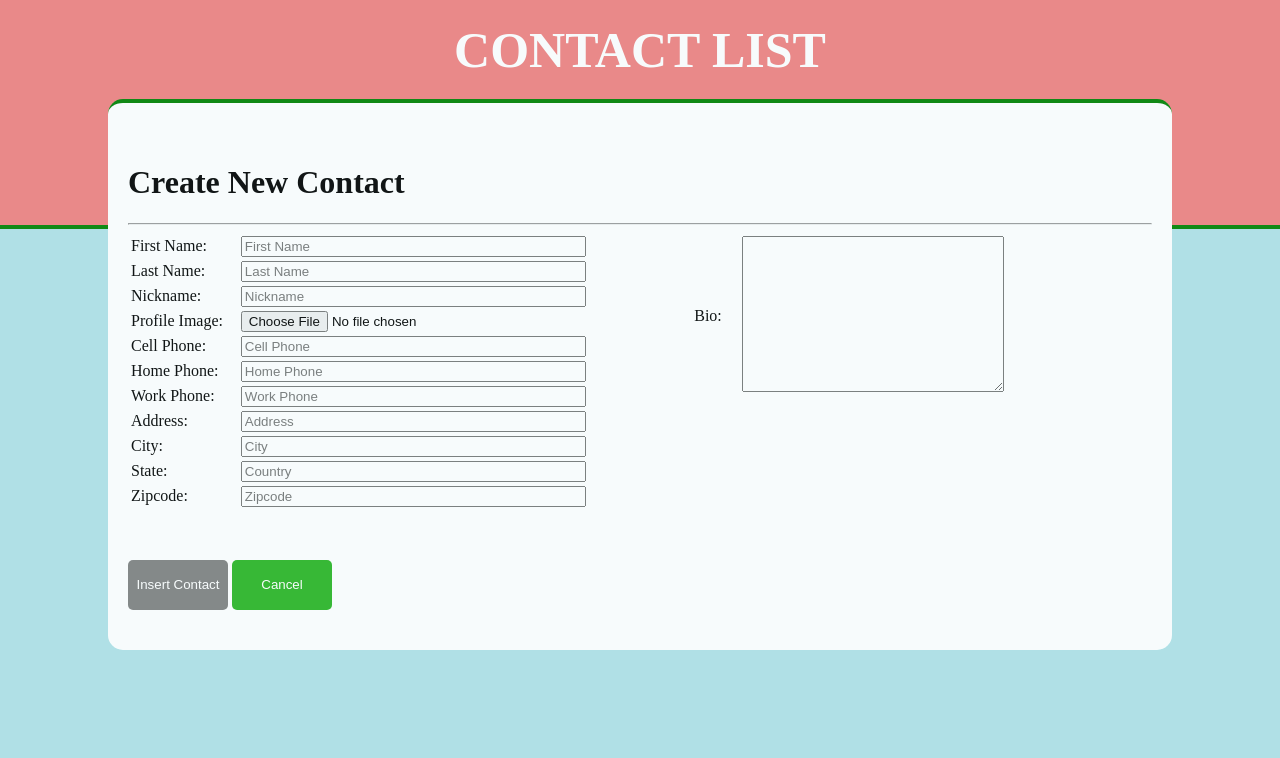
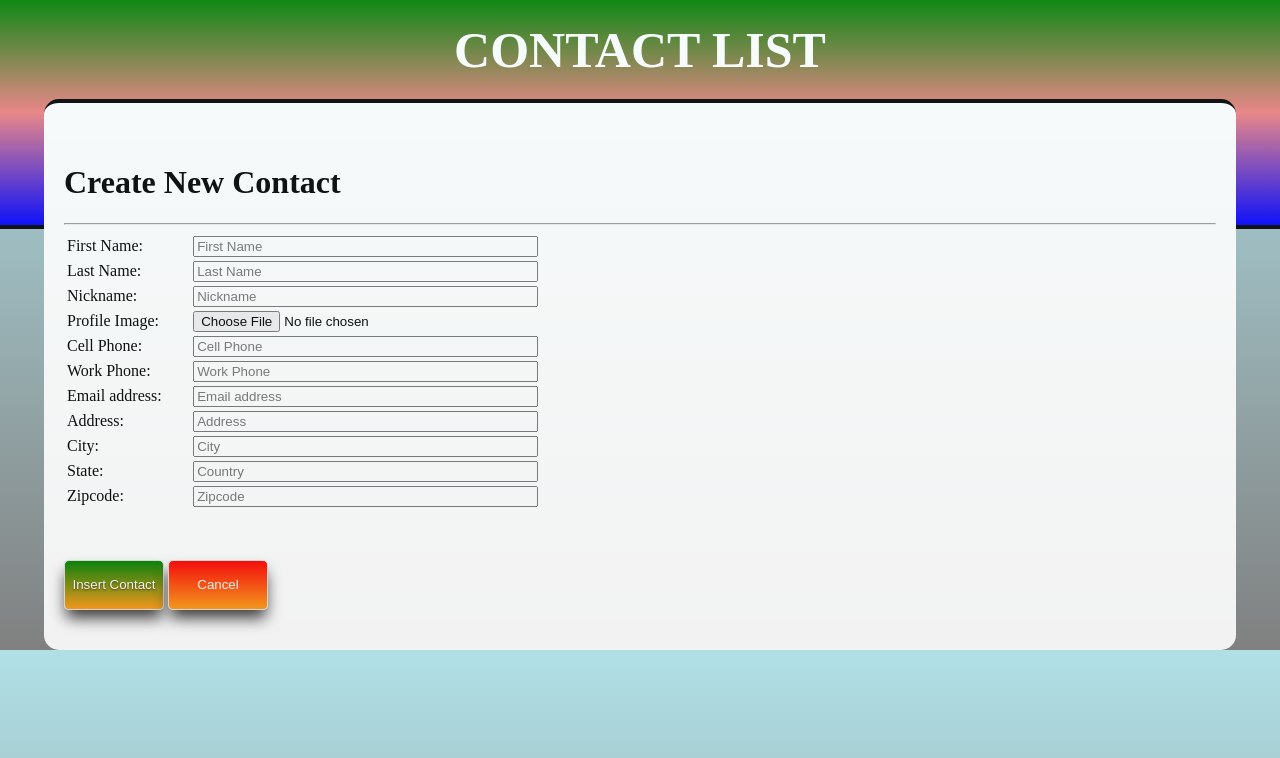
Before and after one commit to LamiaRimty/Rimty-s-Address-book, a PHP site: page /insert_contact.php in a window 1280 px wide. Shown: the top 758 px of the page. Run offline with PHP 8.4, Linux system fonts and the light colour scheme; data that the repository does not hold is empty; some libraries are stand-ins or nearby versions.

Commit message:
added design

```diff
--- a/contact.php
+++ b/contact.php
@@ -57,10 +57,10 @@ while ($row = mysqli_fetch_assoc($sql_contact)) {
 					<div class="contact_info">
 						<p><b>Nickname:</b><?php echo $person['contact_nickname'] ?> </p>
 						<p><b>Cell Phone:</b> <?php echo $person['contact_cphone'] ?> </p>
-						<p><b>Home Phone:</b> <?php echo $person['contact_hphone'] ?> </p>
-						<p><b>Work Phone:</b><?php echo $person['contact_wphone'] ?> </p>
+				        <p><b>Work Phone:</b><?php echo $person['contact_wphone'] ?> </p>
+				        <p><b>Email Address:</b> <?php echo $person['contact_email'] ?> </p>
 						<p><b>Address:</b> <a href="http://maps.google.com/?q= <?php echo $person['contact_address'] ." " . $person['contact_city'] . " " .  $person['contact_state'] . " " . $person['contact_zipcode'] ?>"  target="_blank" > <?php echo $person['contact_address'] ." " . $person['contact_city'] . " " .  $person['contact_state'] . " " . $person['contact_zipcode'] ?> </a></p>
-						<p><b>Bio:</b> <?php echo   $person['contact_notes'] ?> </p>
+
 					</div>
 					<div class="clear"></div>
 				</div>
--- a/css/styles.css
+++ b/css/styles.css
@@ -2,6 +2,8 @@ body{font-family:"Times New Roman", Times, serif;
 padding:0;
 margin:0;
  background-color:powderblue;
+background: linear-gradient(powderblue,gray);
+
  opacity: 0.9;
 }
 
@@ -9,26 +11,85 @@ margin:0;
 .floatr{float:right;}
 .clear{clear:both;}
 
-.header{width:100%; border-bottom:4px solid green; height: 225px; background-color: lightcoral ; }
+.header{width:100%; border-bottom:4px solid black; height: 225px;   background: linear-gradient(green,lightcoral,blue); }
 .header .headerContent{width:80%; margin:0 auto; line-height:100px;}
 .header .headerContent h1{margin:0; text-align: center; color:#ffffff; font-size: 50px; font-weight: bold;}
 
 .wrapper{width:100%;}
 
-.content{width:80%;
+.content{width:90%;
 margin:-130px auto 0 auto;
 background-color:#ffffff;
-border-top:4px solid green;
+border-top:4px solid black;
 padding:40px 20px;
 border-radius: 15px;
 }
 
-.contact{width:100%;}
+.contact{width:100%;
+
+}
 .contact_info{width:57%; float:right; margin-left:3%;}
 
 
 
-.pageTitle{margin-bottom:50px;}
+.pageTitle{margin-bottom:50px;
+}
 
-.insert_contact_button{width: 100px; height: 50px; background-color:grey; color:#ffffff; border:none; margin-top:50px; border-radius: 5px;}
-.cancel_contact_button{width: 100px; height: 50px; background-color:#2bb424; color:#ffffff; border:none; margin-top:50px;border-radius: 5px;}
+.pageTitle>tr{
+	width: 100px;
+ height: 50px;
+ background-color:grey;
+ color:#ffffff;
+border:none; margin-top:50px;
+border-radius: 5px;
+box-sizing: border-box;
+box-shadow: 0px 10px 15px  -2px #333;
+}
+
+.insert_contact_button{
+width: 100px;
+ height: 50px;
+ background-color:grey;
+ color:#ffffff;
+border:none; margin-top:50px;
+border-radius: 5px;
+box-sizing: border-box;
+box-shadow: 0px 10px 15px  -2px #333;
+ background: #fc3;
+    background: linear-gradient(green,#f91);
+    border: 1px solid #ddd;
+    color: white;
+    text-decoration: none;
+text-shadow: 0 1px 2px rgba(0, 0,0,0.6);
+
+}
+
+
+.cancel_contact_button{
+	width: 100px;
+	height: 50px;
+	background-color:#2bb424;
+     color:#ffffff;
+	border:none;
+	margin-top:50px;
+	border-radius: 5px;
+	box-sizing: border-box;
+    box-shadow: 0px 10px 15px  -2px #333;
+
+    background: linear-gradient(red,#f91);
+    border: 1px solid #ddd;
+    color: white;
+}
+
+
+
+.insert_contact_button:hover{
+    border-color: #888;
+    text-shadow: 0 1px  2px rgba(0, 0,0,0.9);
+    background: blue;
+    }
+.cancel_contact_button:hover{
+    border-color: #888;
+    text-shadow: 0 1px  2px rgba(0, 0,0,0.9);
+    background: blue;
+    }
--- a/includes/header.inc
+++ b/includes/header.inc
@@ -1,3 +1,4 @@
 <div class="header">
 	<div class="headerContent"><h1><strong>Address Book</strong></h1></div>
+
 </div>
--- a/index.php
+++ b/index.php
@@ -33,6 +33,7 @@ require_once"connection.php";
 					<tr align="left">
 						<th>Name:</th>
 						<th>Nickname:</th>
+						<th>Email:</th>
 						<th>Cell Phone:</th>
 						<th>Actions</th>
 					</tr>
@@ -46,6 +47,7 @@ require_once"connection.php";
                       <tr>
 						<td><a href="contact.php?id=<?php echo $row['contact_id'] ?>"><?php echo $row['contact_fname'] ." " . $row['contact_lname'] ?></a></td>
 						<td><?php echo $row['contact_nickname'] ?></td>
+						<td><?php echo $row['contact_email'] ?></td>
 						<td><?php echo $row['contact_cphone'] ?></td>
 
 
--- a/insert_contact.php
+++ b/insert_contact.php
@@ -36,18 +36,21 @@
 								<td>Profile Image:</td>
 								<td><input type="file" name="profile"></td>
 							</tr>
-							<tr>
+
 								<td>Cell Phone:</td>
 								<td><input type="text" name="cphone" placeholder="Cell Phone" size="40%"></td>
 							</tr>
-							<tr>
-								<td>Home Phone:</td>
-								<td><input type="text" name="hphone" placeholder="Home Phone" size="40%"></td>
-							</tr>
+
 							<tr>
 								<td>Work Phone:</td>
 								<td><input type="text" name="wphone" placeholder="Work Phone" size="40%"></td>
 							</tr>
+
+							<tr>
+									<td>Email address:</td>
+								<td><input type="text" name="email" placeholder="Email address" size="40%"></td>
+							</tr>
+
 							<tr>
 								<td>Address:</td>
 								<td><input type="text" name="address" placeholder="Address" size="40%"></td>
@@ -66,10 +69,7 @@
 							</tr>
 						</table>
 						<table style="float:right" width="45%">
-							<tr>
-								<td>Bio:</td>
-								<td><textarea name="bio" id="bio" cols="30" rows="10"></textarea></td>
-							</tr>
+
 						</table>
 						<div class="clear"></div>
 						<input class="insert_contact_button" type="submit" name="submit" value="Insert Contact">
@@ -89,14 +89,14 @@
 		$nickname = $_POST['nickname'] ;
 		$profile = $_FILES['profile']['name'] ;
 		$profile_tmp = $_FILES['profile']['tmp_name'] ;
+		$cphone = $_POST['email'] ;
 		$cphone = $_POST['cphone'] ;
-        $hphone = $_POST['hphone'] ;
-        $wphone = $_POST['wphone'] ;
+     	$wphone = $_POST['wphone'] ;
         $address = $_POST['address'] ;
         $city = $_POST['city'] ;
         $state = $_POST['state'] ;
         $zipcode = $_POST['zipcode'] ;
-      	$bio = $_POST['bio'] ;
+      	//$bio = $_POST['bio'] ;
 
         move_uploaded_file($profile_tmp, "img/$profile");
 
@@ -106,28 +106,28 @@
         	contact_lname,
         	contact_nickname,
         	contact_cphone,
-        	contact_hphone,
-        	contact_wphone,
+      		contact_wphone,
+      		contact_email,
         	contact_address,
         	contact_city,
         	contact_state,
         	contact_zipcode,
         	contact_profile,
-        	contact_notes )
+        	 )
 
         	values(
         		'$fname',
         		'$lname',
         		'$nickname',
         		'$cphone',
-        		'$hphone',
         		'$wphone',
+        		'$email',
         		'$address',
         		'$city',
         		'$state',
         		'$zipcode',
 				'$profile',
-        		'$bio')";
+        		)";
 
        $sql_insert_contact = $conn ->query($insert_contact);
        		if($sql_insert_contact== true)
```
Also changed, not shown: update_contact.php (+12 -12 lines), img/Kobita.JPG (added).
